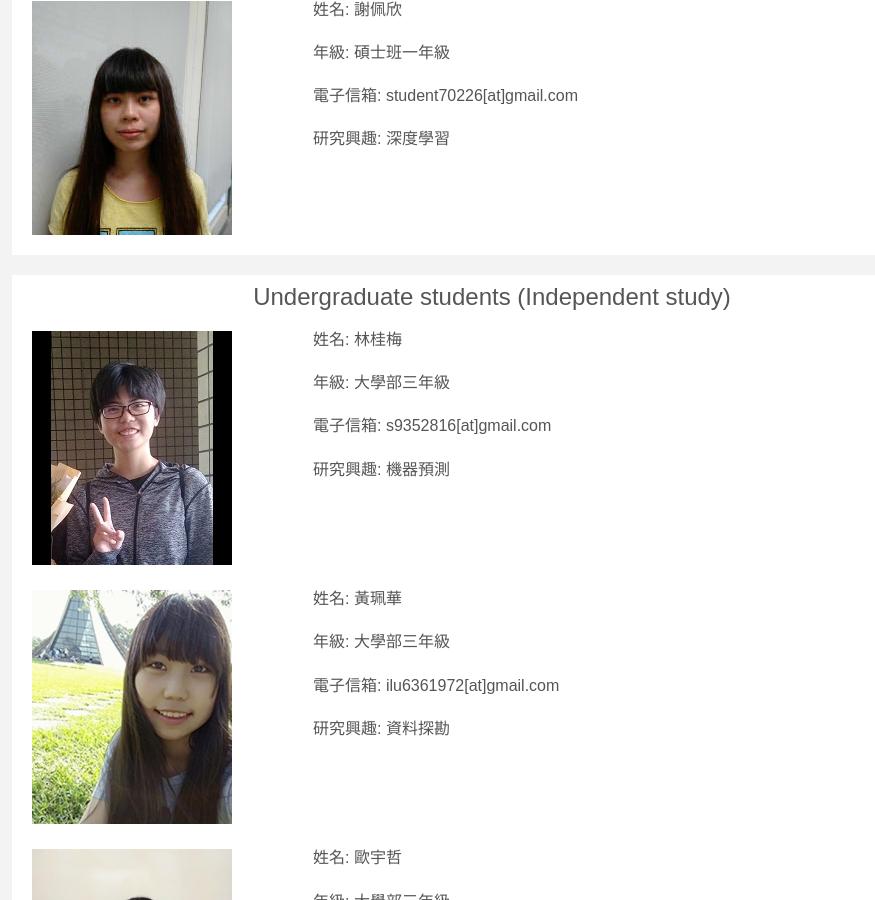
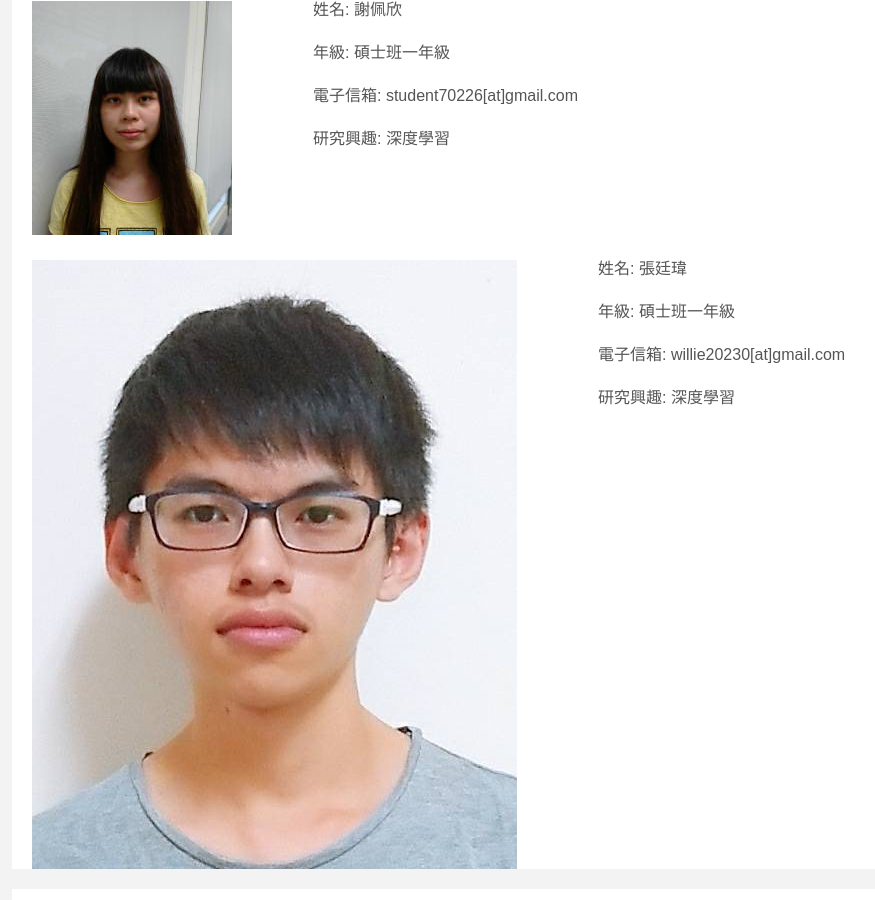
Before and after one commit to ncyu-deep/myblog, a Jekyll site: the page built from lab.md, in a window 1280 px wide and 900 px high, scrolled down 507 px. Shown: the whole window, without its empty margins (148-1023 px from the left). Built offline with Jekyll 4.4.1, drawn with Linux system fonts in a browser that asks for light colours; some web fonts are replaced.

Commit message:
Add master student information: Ting-Wei Chang

```diff
--- a/lab.md
+++ b/lab.md
@@ -30,6 +30,20 @@ title: My lab
 年級: 碩士班一年級
 
 電子信箱: student70226[at]gmail.com
+
+研究興趣: 深度學習
+
+<br/>
+
+<br/>
+
+<img src="tingwei.png" align="left" style="margin-top:5px; margin-right:81px" alt="Jin-Xian"/>
+
+姓名: 張廷瑋
+
+年級: 碩士班一年級
+
+電子信箱: willie20230[at]gmail.com
 
 研究興趣: 深度學習
 
```
Also changed, not shown: tingwei.png (added).
